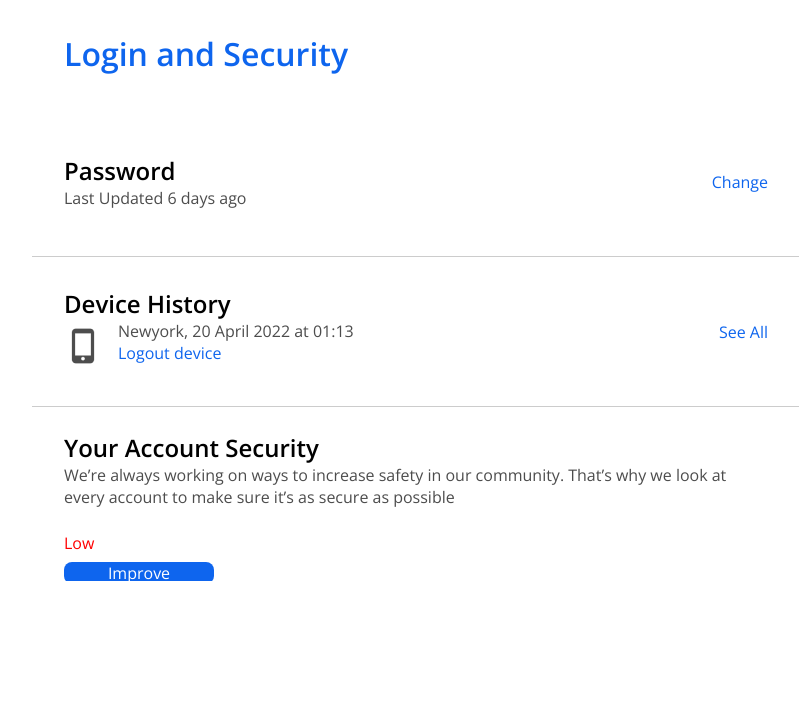
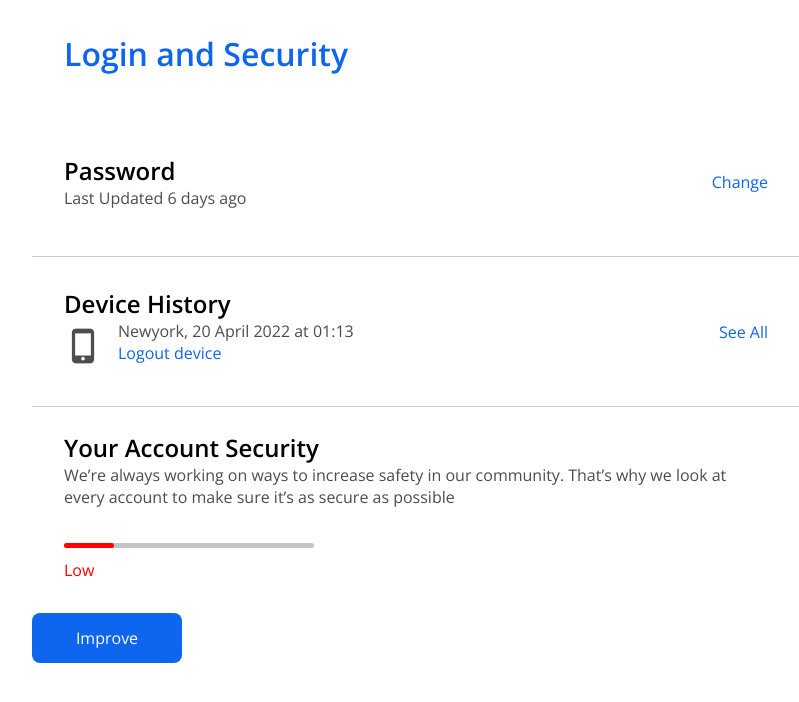
Before and after one commit to napprco/nappr-web-app, a React (Create React App) app: page /loginsecurity in a window 1280 px wide. Shown: the top 702 px of the page, without its empty margins (224-1023 px from the left). Built offline with nearby package versions, Linux system fonts and the light colour scheme.

Commit message:
Fix UI issue in Login security page

```diff
--- a/src/pages/LoginSecurityPage/LoginSecurityPage.tsx
+++ b/src/pages/LoginSecurityPage/LoginSecurityPage.tsx
@@ -47,10 +47,12 @@ const LoginSecurityPage = () => {
           <div className='progress-bar'></div>
         </div>
         <p className='security-level-text'>Low</p>
+      </article>
+      <div className='improve-security-btn-container'>
         <Link to='' className='improve-securty-btn'>
           Improve
         </Link>
-      </article>
+      </div>
     </div>
   );
 };
--- a/src/pages/LoginSecurityPage/loginSecurityPage.css
+++ b/src/pages/LoginSecurityPage/loginSecurityPage.css
@@ -26,8 +26,10 @@
   border-bottom: 0;
 }
 
+.improve-security-btn-container {
+  margin-block: 2rem;
+}
 .improve-securty-btn {
-  margin-top: 0.5rem;
   display: inline-block;
   height: 50px;
   width: 150px;
@@ -55,9 +57,8 @@
   color: red;
 }
 
-
-@media screen and (min-width:748px){
-    .login-security-page{
-        padding-inline:20%;
-    }
+@media screen and (min-width: 748px) {
+  .login-security-page {
+    padding-inline: 20%;
+  }
 }
```
